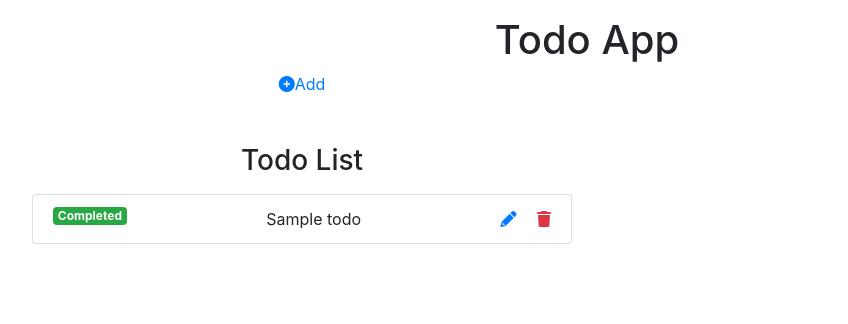
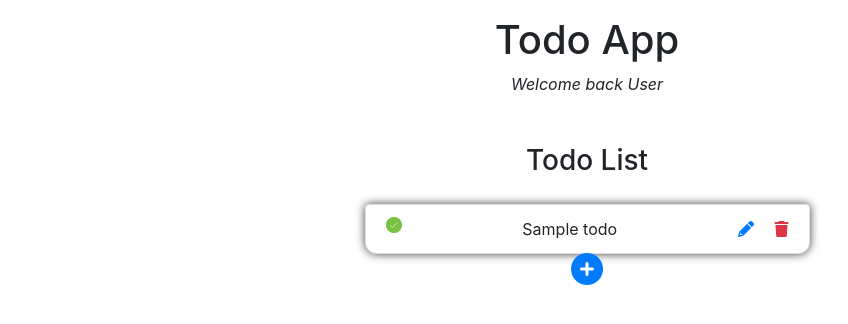
Before and after one commit to Jeff-mwangi/django_todo_app, a Django app: page / in a window 1280 px wide. Shown: the top 324 px of the page, without its empty margins (53-901 px from the left). Run offline with Django 4.2, Linux system fonts and the light colour scheme; tables that the repository leaves empty hold one stand-in row (values such as "Sample post"); some libraries are stand-ins or nearby versions.

Commit message:
minor changes

```diff
--- a/templates/base.html
+++ b/templates/base.html
@@ -27,5 +27,7 @@
     <script src="https://code.jquery.com/jquery-3.3.1.slim.min.js" integrity="sha384-q8i/X+965DzO0rT7abK41JStQIAqVgRVzpbzo5smXKp4YfRvH+8abtTE1Pi6jizo" crossorigin="anonymous"></script>
     <script src="https://cdn.jsdelivr.net/npm/popper.js@1.14.7/dist/umd/popper.min.js" integrity="sha384-UO2eT0CpHqdSJQ6hJty5KVphtPhzWj9WO1clHTMGa3JDZwrnQq4sF86dIHNDz0W1" crossorigin="anonymous"></script>
     <script src="https://cdn.jsdelivr.net/npm/bootstrap@4.3.1/dist/js/bootstrap.min.js" integrity="sha384-JjSmVgyd0p3pXB1rRibZUAYoIIy6OrQ6VrjIEaFf/nJGzIxFDsf4x0xIM+B07jRM" crossorigin="anonymous"></script>
+<style>
+</style>
 </body>
 </html>
--- a/templates/home.html
+++ b/templates/home.html
@@ -1,31 +1,34 @@
 {% extends 'base.html'%}
 {% block content %}
-<!-- add task icon  -->
-<div class="row">
-    <div class="col-md-6">
-        <a href="{% url 'create-task' %}">
-            <i class="fa fa-plus-circle" aria-hidden="true"></i>Add
-        </a>
-    </div>
-</div>
-
-<!-- list items -->
-<div class="row">
-    <div class="col-md-6 col-md-offset-3">
+    <!-- add task icon  -->
+    <div class="row">
+        <div class="col-md-12">
+            <i>Welcome back User</i>
+        </div>
+    <!-- list items -->
+    <div class="col-md-5 col-md-offset-3">
         <div class="panel panel-default">
             <div class="panel-heading mt-5">
                 <h3 class="panel-title mb-3">Todo List</h3>
             </div>
-            <div class="panel-body">
+            <span class="panel-body">
                 <ul class="list-group">
                     {% for todo in todos %}
                     <li class="list-group-item">
                         {% if todo.completed %}
-
-                        <!-- navigating the badge onclick -->
-                        <span class="badge badge-success float-left">Completed</span>
+                        <span><svg class="checkmark"
+                                viewBox="0 0 52 52">
+                                <circle class="checkmark__circle" cx="26" cy="26" r="25" fill="none" />
+                                <path class="checkmark__check" fill="none" d="M14.1 27.2l7.1 7.2 16.7-16.8" />
+                            </svg>
+                        </span>
                         {% else %}
-                        <span class="badge badge-danger float-left">Incomplete</span>
+                        <span><svg class="checkmark" xmlns="http://www.w3.org/2000/svg"
+                            viewBox="0 0 52 52">
+                            <circle class="checkmark__circle" cx="26" cy="26" r="25" fill="none" />
+                            <path class="checkmark__check" fill="none" d="M14.1 27.2l7.1 7.2 16.7-16.8" />
+                        </svg>
+                    </span>
                         {% endif %}
                         {{todo.title}}
                         <!--adding an edit icon  -->
@@ -34,14 +37,99 @@
                         </a>
                         <!-- adding a delete icon at the end -->
                         <span class="float-right">
-                            <a href="{% url 'update-task' pk=todo.id %}" class="text-primary"> <i class="fa fa-pencil"></i></a>
-                            <a href="{% url 'delete-task' pk=todo.id %}" class="text-danger ml-3"> <i class="fa fa-trash"></i></a>
+                            <a href="{% url 'update-task' pk=todo.id %}" class="text-primary"> <i
+                                    class="fa fa-pencil"></i></a>
+                            <a href="{% url 'delete-task' pk=todo.id %}" class="text-danger ml-3"> <i
+                                    class="fa fa-trash"></i></a>
                         </span>
                     </li>
                     {% endfor %}
+                    <div class="col-md-12">
+                        <a href="{% url 'create-task' %}">
+                            <i class="fa fa-plus-circle" aria-hidden="true"></i>
+                        </a>
+                    </div>
                 </ul>
             </div>
         </div>
     </div>
 </div>
+<style>
+    *{
+        text-align: center;
+        justify-content: center;
+    }
+    .fa-plus-circle{
+        font-size: 2em;
+    }
+.list-group-item {
+    margin-top: 10px;
+    border-radius: 12px;
+    box-shadow: 0px 0px 10px 0px rgba(0, 0, 0, 0.75);
+}
+.list-group-item ::hover {
+    background-color: #1a173b80;
+
+}
+.panel-body{
+    padding: 0px;
+    background-color: #1a173b80;
+
+}
+.list-group{
+    padding: -30px;
+}
+
+    .checkmark__circle {
+        stroke-dasharray: 166;
+        stroke-dashoffset: 166;
+        stroke-width: 2;
+        stroke-miterlimit: 10;
+        stroke: #7ac142;
+        fill: none;
+        animation: stroke 0.6s cubic-bezier(0.65, 0, 0.45, 1) forwards
+    }
+
+    .checkmark {
+        width: 16px;
+        height: 16px;
+        border-radius: 50%;
+        float: left;
+        stroke-width: 2;
+        stroke: #fff;
+        stroke-miterlimit: 10;
+        box-shadow: inset 0px 0px 0px #7ac142;
+        animation: fill .4s ease-in-out .4s forwards, scale .3s ease-in-out .9s both
+    }
+
+    .checkmark__check {
+        transform-origin: 50% 50%;
+        stroke-dasharray: 48;
+        stroke-dashoffset: 48;
+        animation: stroke 0.3s cubic-bezier(0.65, 0, 0.45, 1) 0.8s forwards
+    }
+
+    @keyframes stroke {
+        100% {
+            stroke-dashoffset: 0
+        }
+    }
+
+    @keyframes scale {
+
+        0%,
+        100% {
+            transform: none
+        }
+
+        50% {
+            transform: scale3d(1.1, 1.1, 1)
+        }
+    }
+    @keyframes fill {
+        100% {
+            box-shadow: inset 0px 0px 0px 30px #7ac142
+        }
+    }
+</style>
 {%endblock%}
```
Also changed, not shown: templates/users/register.html (added).
